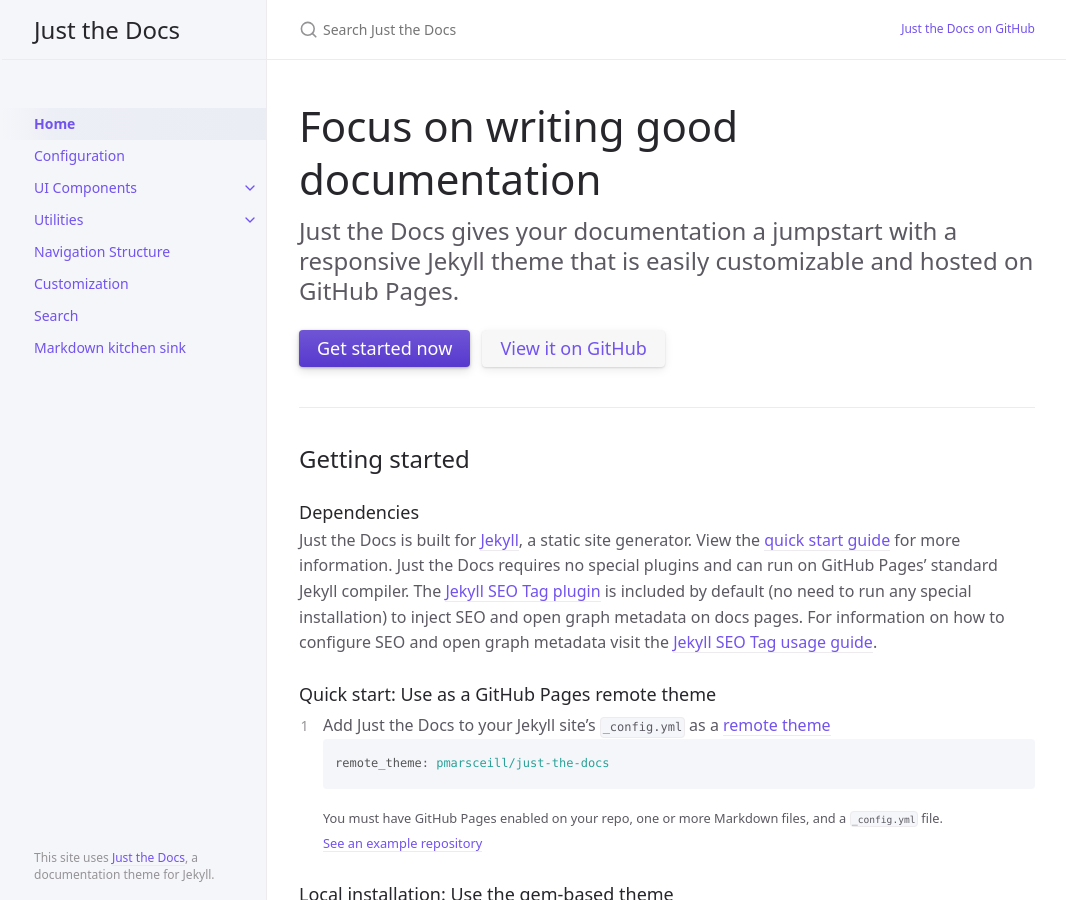
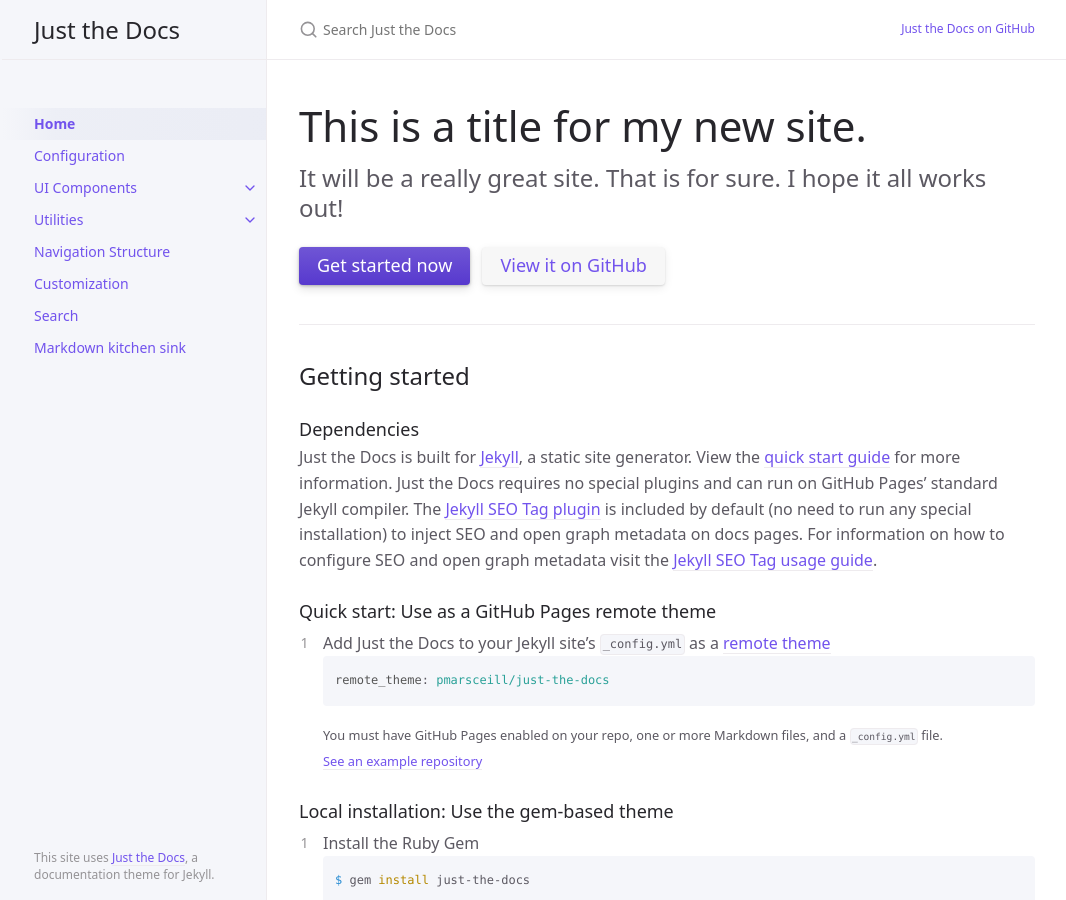
Before and after one commit to BVKoJMGn/PMC, a Jekyll site: the page built from index.md, in a window 1280 px wide and 900 px high. Shown: the whole window, without its empty margins (105-1171 px from the left). Built offline with Jekyll 4.4.1, drawn with Linux system fonts in a browser that asks for light colours.

Commit message:
test text changes

```diff
--- a/index.md
+++ b/index.md
@@ -6,10 +6,10 @@ description: "Just the Docs is a responsive Jekyll theme with built-in search th
 permalink: /
 ---
 
-# Focus on writing good documentation
+# This is a title for my new site.
 {: .fs-9 }
 
-Just the Docs gives your documentation a jumpstart with a responsive Jekyll theme that is easily customizable and hosted on GitHub Pages.
+It will be a really great site. That is for sure. I hope it all works out!
 {: .fs-6 .fw-300 }
 
 [Get started now](#getting-started){: .btn .btn-primary .fs-5 .mb-4 .mb-md-0 .mr-2 } [View it on GitHub](https://github.com/pmarsceill/just-the-docs){: .btn .fs-5 .mb-4 .mb-md-0 }
```
